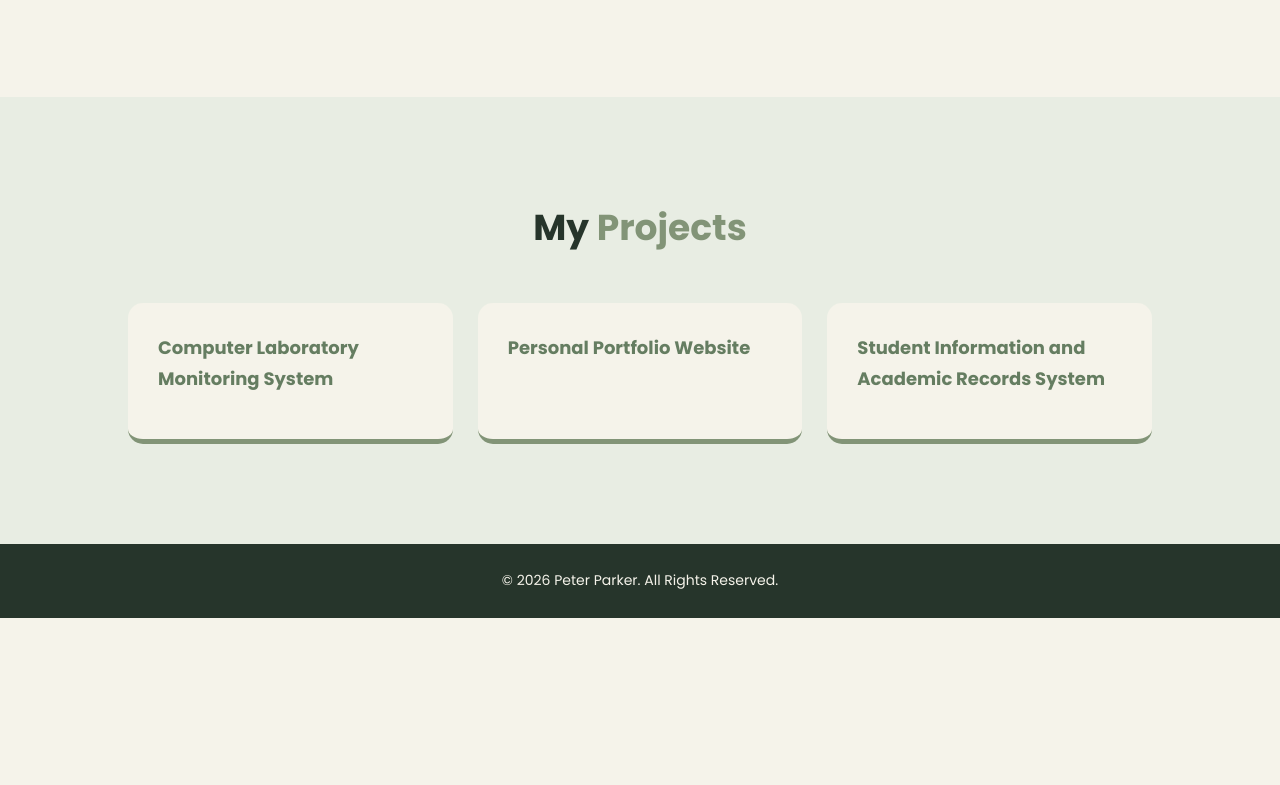
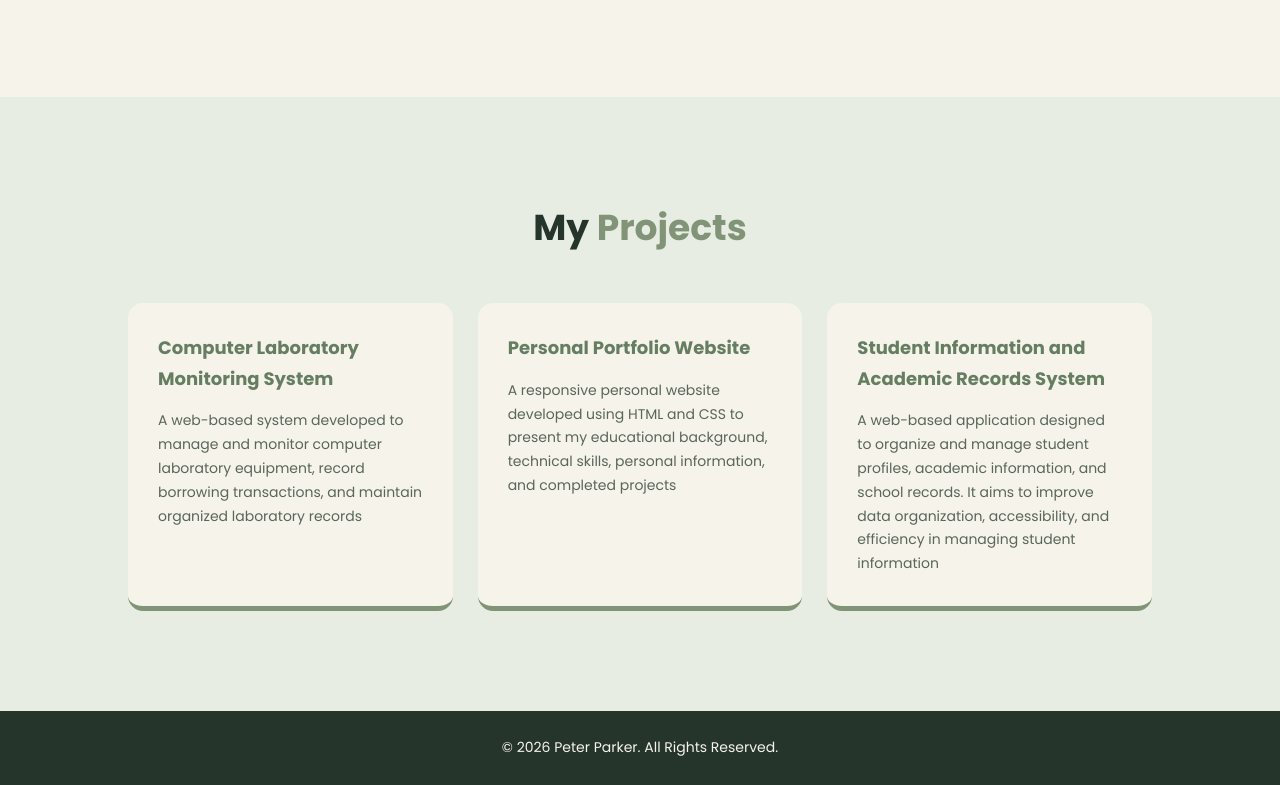
Before and after one commit to Joshua143-design/Canceran-project-1, a plain HTML site: page indecx.html in a window 1280 px wide. Shown: the part 1679-2464 px from the top of the page. Before the commit the page ends 2297 px from the top, so only its background shows below. Drawn offline with Linux system fonts and the light colour scheme.

Commit message:
9 commit

```diff
--- a/indecx.html
+++ b/indecx.html
@@ -109,16 +109,34 @@
 
             <div class="project-card">
                 <h3>Computer Laboratory Monitoring System</h3>
+                <p>
+                    A web-based system developed to manage and monitor
+                    computer laboratory equipment, record borrowing
+                    transactions, and maintain organized laboratory
+                    records
+                </p>
 
             </div>
 
             <div class="project-card">
                 <h3>Personal Portfolio Website</h3>
+                <p>
+                    A responsive personal website developed using
+                    HTML and CSS to present my educational background,
+                    technical skills, personal information, and
+                    completed projects
+                </p>
 
             </div>
 
             <div class="project-card">
                 <h3>Student Information and Academic Records System</h3>
+                <p>
+                    A web-based application designed to organize and manage
+                    student profiles, academic information, and school records.
+                    It aims to improve data organization, accessibility,
+                    and efficiency in managing student information
+                </p>
 
             </div>
 
```
